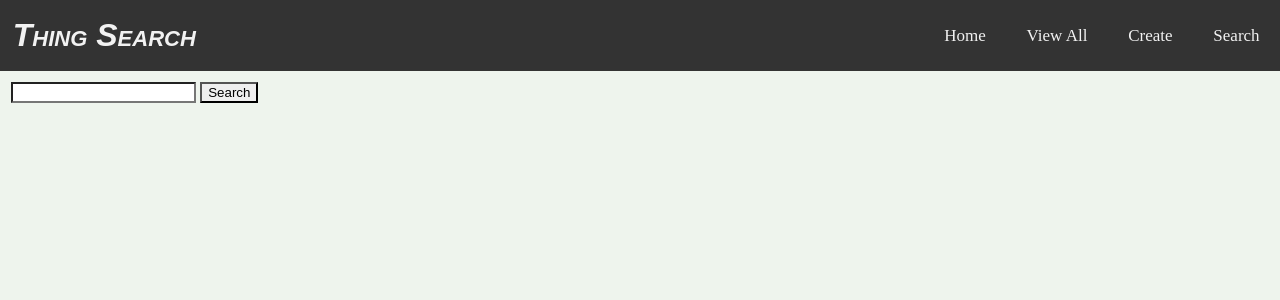
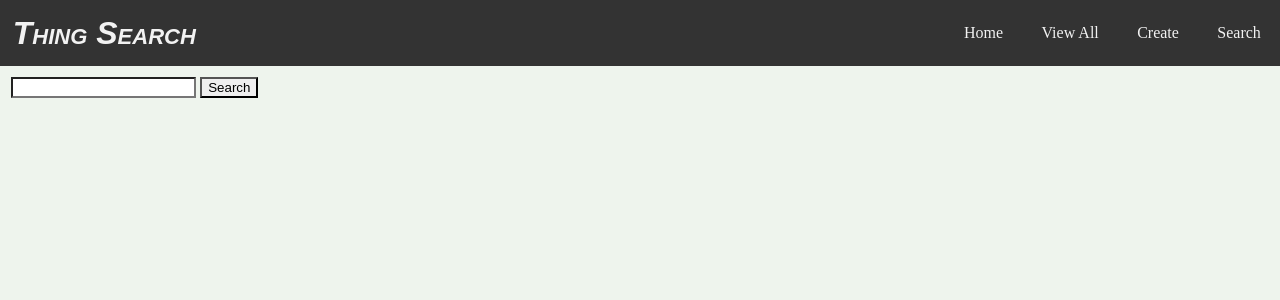
Before and after one commit to physi3/thingreview, a Django app: page /search/ in a window 1280 px wide. Shown: the top 300 px of the page. Run offline with Django 3.2, Linux system fonts and the light colour scheme.

Commit message:
Cleanup 35578b7

```diff
--- a/static/css/style.css
+++ b/static/css/style.css
@@ -9,7 +9,7 @@ body {
 
     background-color: var(--mint-cream);
     color: var(--indigo-dye);
-    margin: 0em;
+    margin: 0;
 }
 
 h1, h2, h3 {
@@ -20,14 +20,12 @@ h1, h2, h3 {
 }
 
 a {
-    box-shadow: #333;
-    color:  var(--oxford-blue);
-    background-color: transparent ;
+    color: var(--oxford-blue);
+    background-color: transparent;
 }
 
 a:hover, a:focus {
     color: var(--prussian-blue);
-
 }
 
 ul {
@@ -35,7 +33,7 @@ ul {
 }
 
 .header {
-    margin: 0em;
+    margin: 0;
     display: flex;
 
     background-color: var(--dark-grey);
@@ -51,15 +49,13 @@ ul {
 
 .header a {
     margin: 0;
+    padding: 1.5em 1.2em;
+    border: none;
 
-    float: left;
+    text-align: center;
+    text-decoration: none;
+    font-size: 1em;
     color: var(--off-white);
-    text-align: center;
-    padding: 1.5em 1.2em;
-    text-decoration: none;
-    font-size: 17px;
-
-    border: none;
 }
 
 
@@ -93,7 +89,7 @@ ul {
     padding: 0.7em;
 }
 
-.thing{
+.thing {
     width: max-content;
     background-color: white;
     margin: 1em;
@@ -153,7 +149,7 @@ form {
 }
 
 form input {
-    align-text: left;
+    text-align: left;
     width: auto;
 }
 
--- a/templates/base.html
+++ b/templates/base.html
@@ -20,7 +20,6 @@
             <a href="{% url 'things:things' %}">View All</a>
             <a href="{% url 'things:make_thing' %}">Create</a>
             <a href="{% url 'things:search' %}">Search</a>
-            <p></p>
         </div>
     </div>
     <div class="content">
```
